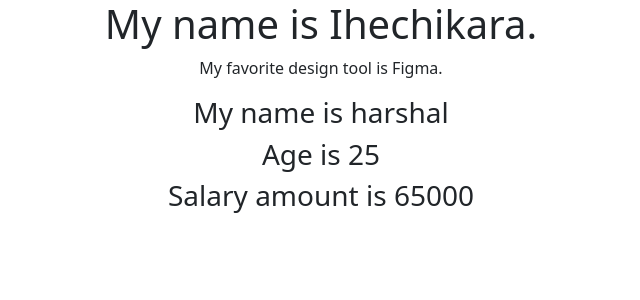
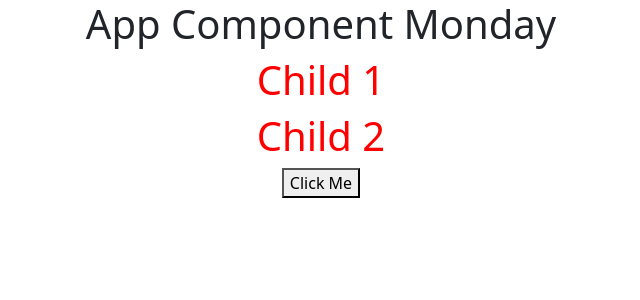
Before and after one commit to Harshal-Shelar/React-Hooks-Practice, a React (Create React App) app: page / in a window 1280 px wide. Shown: the top 300 px of the page, without its empty margins (319-959 px from the left). Built offline with nearby package versions, Linux system fonts and the light colour scheme.

Commit message:
use context example

```diff
--- a/src/App.js
+++ b/src/App.js
@@ -8,6 +8,7 @@ import ReducerHook from './components/ReducerHook';
 import UseRef from './components/UseRef';
 import UseRef1 from './components/UseRef1';
 import Props1 from './components/props/Props1';
+import Parent from './components/UseContext/Parent';
 
 function App() {
   return (
@@ -19,7 +20,8 @@ function App() {
       {/* <ReducerHook /> */}
       {/* <UseRef /> */}
       {/* <UseRef1 /> */}
-      <Props1 />
+      {/* <Props1 /> */}
+      <Parent />
     </div>
   );
 }
--- /dev/null
+++ b/src/components/UseContext/Child1.jsx
@@ -0,0 +1,16 @@
+import React from 'react'
+import { useContext } from 'react'
+import { GlobalInfo } from './Parent'
+import Child2 from './Child2'
+
+const Child1 = () => {
+    const {appColor} = useContext(GlobalInfo)
+  return (
+    <div>
+      <h1 style={{color: appColor}}>Child 1</h1>
+      <Child2 />
+    </div>
+  )
+}
+
+export default Child1
--- /dev/null
+++ b/src/components/UseContext/Child2.jsx
@@ -0,0 +1,18 @@
+import React, { useContext } from 'react'
+import { GlobalInfo } from './Parent'
+
+const Child2 = () => {
+
+    const { appColor, getDay } = useContext(GlobalInfo);
+
+    const day = "Sunday";
+
+    return (
+        <div>
+            <h1 style={{ color: appColor }}>Child 2</h1>
+            <button onClick={()=>getDay(day)}>Click Me</button>
+        </div>
+    )
+}
+
+export default Child2
--- /dev/null
+++ b/src/components/UseContext/Parent.jsx
@@ -0,0 +1,26 @@
+import React, { createContext, useState } from 'react'
+import Child1 from './Child1';
+
+export const GlobalInfo = createContext();
+
+const Parent = () => {
+
+    const [color, setColor] = useState("red");
+    const [day, setDay] = useState("Monday");
+
+    const getDay = (item) => {
+        console.log(item);
+        setDay(item)
+    }
+
+    return (
+        <GlobalInfo.Provider value={{ appColor: color , getDay : getDay}}>
+            <div>
+                <h1>App Component {day}</h1>
+                <Child1 />
+            </div>
+        </GlobalInfo.Provider>
+    )
+}
+
+export default Parent
```
